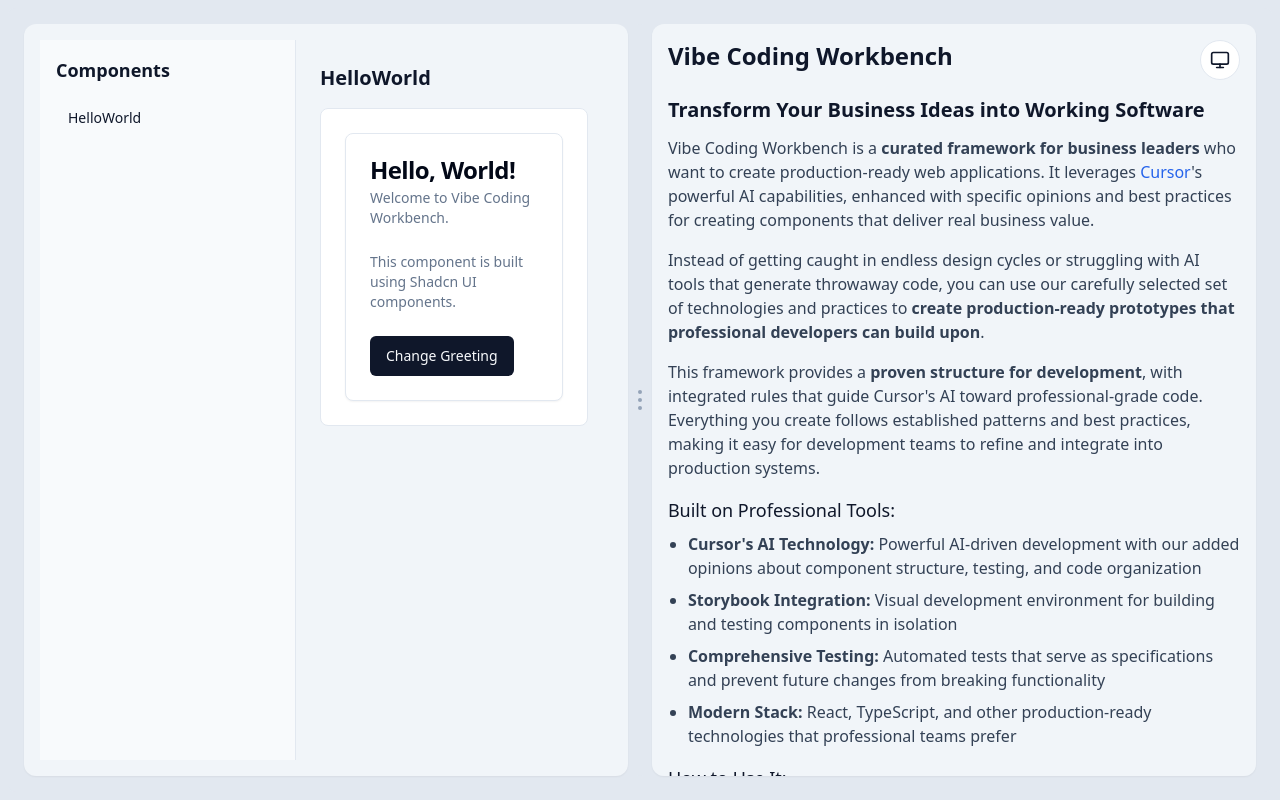
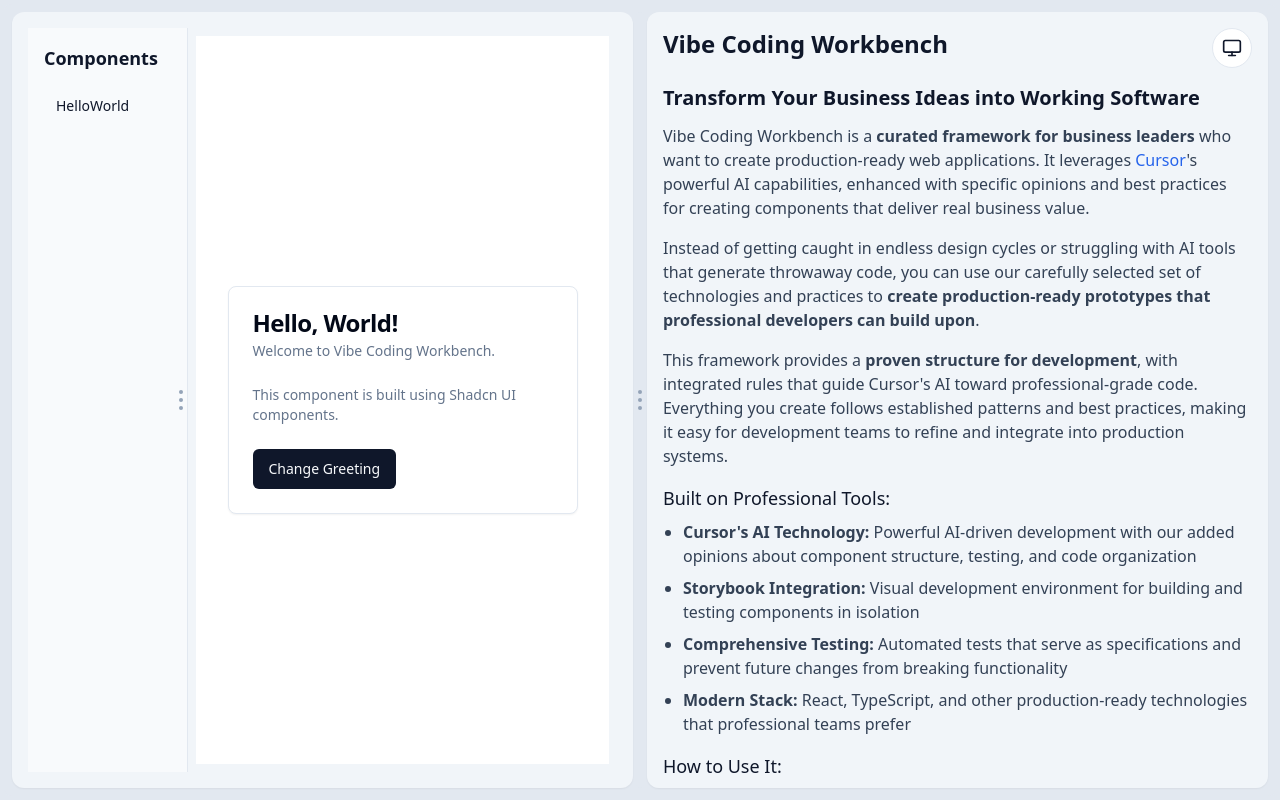
Before and after one commit to AnthusAI/Cursor-Storybook-Artifacts, a React app: page / in a window 1280 px wide. Built offline with nearby package versions, Linux system fonts and the light colour scheme.

Commit message:
Implement resizable sidebar and layout with dynamic width control

```diff
--- a/components/ContentArea/ContentArea.tsx
+++ b/components/ContentArea/ContentArea.tsx
@@ -84,19 +84,12 @@
         items={componentList}
         onSelectComponent={handleSelectComponent}
         className="flex-shrink-0"
+        defaultWidth={160}
       />
 
       {/* Component Display Area */}
-      <div className="flex-grow p-6 overflow-auto">
-        <div className="mb-4">
-          {selectedComponent && (
-            <h2 className="text-xl font-semibold">
-              {selectedComponent}
-            </h2>
-          )}
-        </div>
-
-        <div className="bg-white dark:bg-slate-800 rounded-lg border border-slate-200 dark:border-slate-700 p-6 min-h-[300px] flex items-center justify-center">
+      <div className="flex-grow p-2">
+        <div className="h-full bg-white dark:bg-slate-800 flex items-center justify-center">
           {isLoading ? (
             <div className="text-center">
               <p>Loading component...</p>
--- a/components/PlaygroundLayout/PlaygroundLayout.css
+++ b/components/PlaygroundLayout/PlaygroundLayout.css
@@ -19,8 +19,8 @@
 
 /* Resize handle styling */
 .resize-handle {
-  width: 12px; /* Same as p-3 */
-  margin: 0 6px;
+  width: 8px; /* Reduced from 12px */
+  margin: 0 3px; /* Reduced from 6px */
   border-radius: 6px;
   cursor: col-resize;
   transition: background-color 0.2s;
--- a/components/PlaygroundLayout/PlaygroundLayout.tsx
+++ b/components/PlaygroundLayout/PlaygroundLayout.tsx
@@ -17,7 +17,7 @@
  * A two-column layout with a content area on the left and documentation on the right.
  * Uses a flat design with slate backgrounds and content areas.
  * Includes a draggable resize thumb to adjust the panel sizes.
- * The documentation area is responsive and will display content in two columns when wide enough.
+ * Panels can be completely collapsed by dragging the resize handle to either edge.
  */
 const PlaygroundLayout: React.FC<PlaygroundLayoutProps> = ({ contentArea, documentationArea }) => {
   // Default left panel width (50%)
@@ -43,9 +43,9 @@
       const containerWidth = containerRect.width;
       const mouseX = e.clientX - containerRect.left;
 
-      // Calculate percentage (constrain between 20% and 80%)
+      // Calculate percentage (allow full collapse: 0% to 100%)
       let newLeftPanelWidth = (mouseX / containerWidth) * 100;
-      newLeftPanelWidth = Math.max(20, Math.min(80, newLeftPanelWidth));
+      newLeftPanelWidth = Math.max(0, Math.min(100, newLeftPanelWidth));
 
       setLeftPanelWidth(newLeftPanelWidth);
     };
@@ -91,7 +91,6 @@
   }, []);
 
   // Only pass containerWidth prop to React components that can accept it
-  // This prevents React warnings about passing unknown props to DOM elements
   const documentationWithWidth = React.isValidElement(documentationArea) &&
     typeof documentationArea.type === 'function' ?
     React.cloneElement(documentationArea as ReactElement<WithContainerWidth>, { containerWidth: docContainerWidth }) :
@@ -100,12 +99,16 @@
   return (
     <div
       ref={containerRef}
-      className="playground-layout w-full h-full bg-slate-200 dark:bg-slate-800 p-4 rounded-lg flex"
+      className="playground-layout w-full h-full bg-slate-200 dark:bg-slate-800 p-2 rounded-lg flex"
     >
       {/* Content Area (Left Side) */}
       <div
-        className="content-container bg-slate-100 dark:bg-slate-900 rounded-xl p-4 shadow-sm overflow-y-auto"
-        style={{ width: `${leftPanelWidth}%` }}
+        className="content-container bg-slate-100 dark:bg-slate-900 rounded-xl p-4 shadow-sm overflow-y-auto transition-all duration-200"
+        style={{
+          width: `${leftPanelWidth}%`,
+          minWidth: leftPanelWidth === 0 ? 0 : undefined,
+          padding: leftPanelWidth === 0 ? 0 : undefined
+        }}
       >
         {contentArea}
       </div>
@@ -126,8 +129,12 @@
       {/* Documentation Area (Right Side) */}
       <div
         ref={docContainerRef}
-        className="documentation-container bg-slate-100 dark:bg-slate-900 rounded-xl p-4 shadow-sm overflow-y-auto"
-        style={{ width: `${100 - leftPanelWidth}%` }}
+        className="documentation-container bg-slate-100 dark:bg-slate-900 rounded-xl p-4 shadow-sm overflow-y-auto transition-all duration-200"
+        style={{
+          width: `${100 - leftPanelWidth}%`,
+          minWidth: leftPanelWidth === 100 ? 0 : undefined,
+          padding: leftPanelWidth === 100 ? 0 : undefined
+        }}
       >
         {documentationWithWidth}
       </div>
--- a/components/ui/sidebar.tsx
+++ b/components/ui/sidebar.tsx
@@ -1,4 +1,4 @@
-import React from 'react';
+import React, { useState, useRef, useEffect } from 'react';
 import { cn } from '../../lib/utils';
 
 export interface SidebarProps extends React.HTMLAttributes<HTMLDivElement> {
@@ -6,28 +6,74 @@
     name: string;
   }[];
   onSelectComponent: (componentName: string) => void;
+  defaultWidth?: number;
 }
 
 /**
  * Sidebar Component
  *
- * A sidebar navigation component that displays a list of components.
+ * A resizable sidebar navigation component that displays a list of components.
+ * Default width is 160px but can be adjusted by dragging the right edge.
+ * Can be completely collapsed by dragging the handle all the way to the left.
  */
 export function Sidebar({
   className,
   items,
   onSelectComponent,
+  defaultWidth = 160,
   ...props
 }: SidebarProps) {
+  const [width, setWidth] = useState(defaultWidth);
+  const [isDragging, setIsDragging] = useState(false);
+  const sidebarRef = useRef<HTMLDivElement>(null);
+
+  // Handle mouse down on the resize handle
+  const handleMouseDown = (e: React.MouseEvent) => {
+    e.preventDefault();
+    setIsDragging(true);
+  };
+
+  // Handle mouse move to resize sidebar
+  useEffect(() => {
+    const handleMouseMove = (e: MouseEvent) => {
+      if (!isDragging || !sidebarRef.current) return;
+
+      const sidebarRect = sidebarRef.current.getBoundingClientRect();
+      const newWidth = e.clientX - sidebarRect.left;
+      // Allow complete collapse (0px) up to 400px
+      setWidth(Math.max(0, Math.min(400, newWidth)));
+    };
+
+    const handleMouseUp = () => {
+      setIsDragging(false);
+    };
+
+    if (isDragging) {
+      document.addEventListener('mousemove', handleMouseMove);
+      document.addEventListener('mouseup', handleMouseUp);
+    }
+
+    return () => {
+      document.removeEventListener('mousemove', handleMouseMove);
+      document.removeEventListener('mouseup', handleMouseUp);
+    };
+  }, [isDragging]);
+
   return (
     <div
+      ref={sidebarRef}
       className={cn(
-        "w-64 h-full bg-slate-50 dark:bg-slate-950 border-r border-slate-200 dark:border-slate-800",
+        "h-full bg-slate-50 dark:bg-slate-950 border-r border-slate-200 dark:border-slate-800 relative transition-all duration-200",
         className
       )}
+      style={{
+        width: `${width}px`,
+        minWidth: width === 0 ? 0 : undefined,
+        borderRightWidth: width === 0 ? 0 : undefined
+      }}
       {...props}
     >
-      <div className="p-4">
+      <div className="p-4" style={{ opacity: width < 40 ? 0 : 1 }}>
         <h2 className="text-lg font-semibold mb-4">Components</h2>
         <nav className="space-y-1">
           {items.map((item) => (
@@ -42,6 +88,20 @@
           ))}
         </nav>
       </div>
+
+      {/* Resize Handle */}
+      <div
+        className="absolute top-0 right-0 w-3 h-full cursor-col-resize hover:bg-slate-200 dark:hover:bg-slate-700 transition-colors"
+        onMouseDown={handleMouseDown}
+      >
+        <div className="absolute top-1/2 right-0 -translate-y-1/2 h-16 w-full flex items-center justify-center">
+          <div className="resize-handle-dots flex flex-col items-center justify-center gap-1">
+            <div className="w-1 h-1 rounded-full bg-slate-400 dark:bg-slate-500" />
+            <div className="w-1 h-1 rounded-full bg-slate-400 dark:bg-slate-500" />
+            <div className="w-1 h-1 rounded-full bg-slate-400 dark:bg-slate-500" />
+          </div>
+        </div>
+      </div>
     </div>
   );
 }
--- a/src/index.tsx
+++ b/src/index.tsx
@@ -50,7 +50,7 @@
 const App: React.FC = () => {
   return (
     <ThemeProvider defaultTheme="system">
-      <div className="app-container min-h-screen h-screen w-screen overflow-hidden bg-slate-200 dark:bg-slate-800 text-slate-900 dark:text-slate-50 p-2 flex flex-col">
+      <div className="app-container min-h-screen h-screen w-screen overflow-hidden bg-slate-200 dark:bg-slate-800 text-slate-900 dark:text-slate-50 p-1 flex flex-col">
         <main className="flex-grow overflow-hidden">
           <PlaygroundLayout
             contentArea={<ContentArea />}
```
